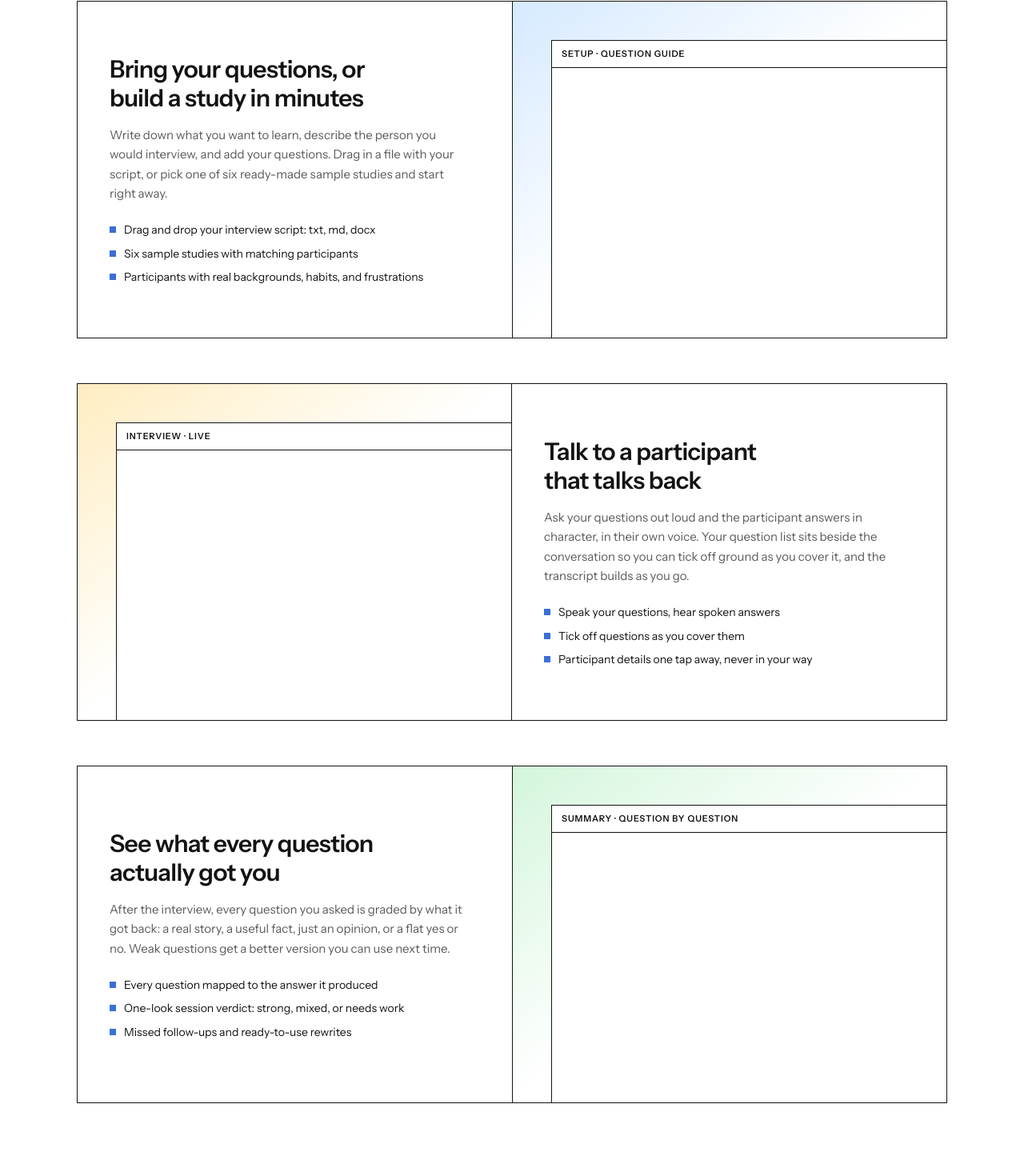
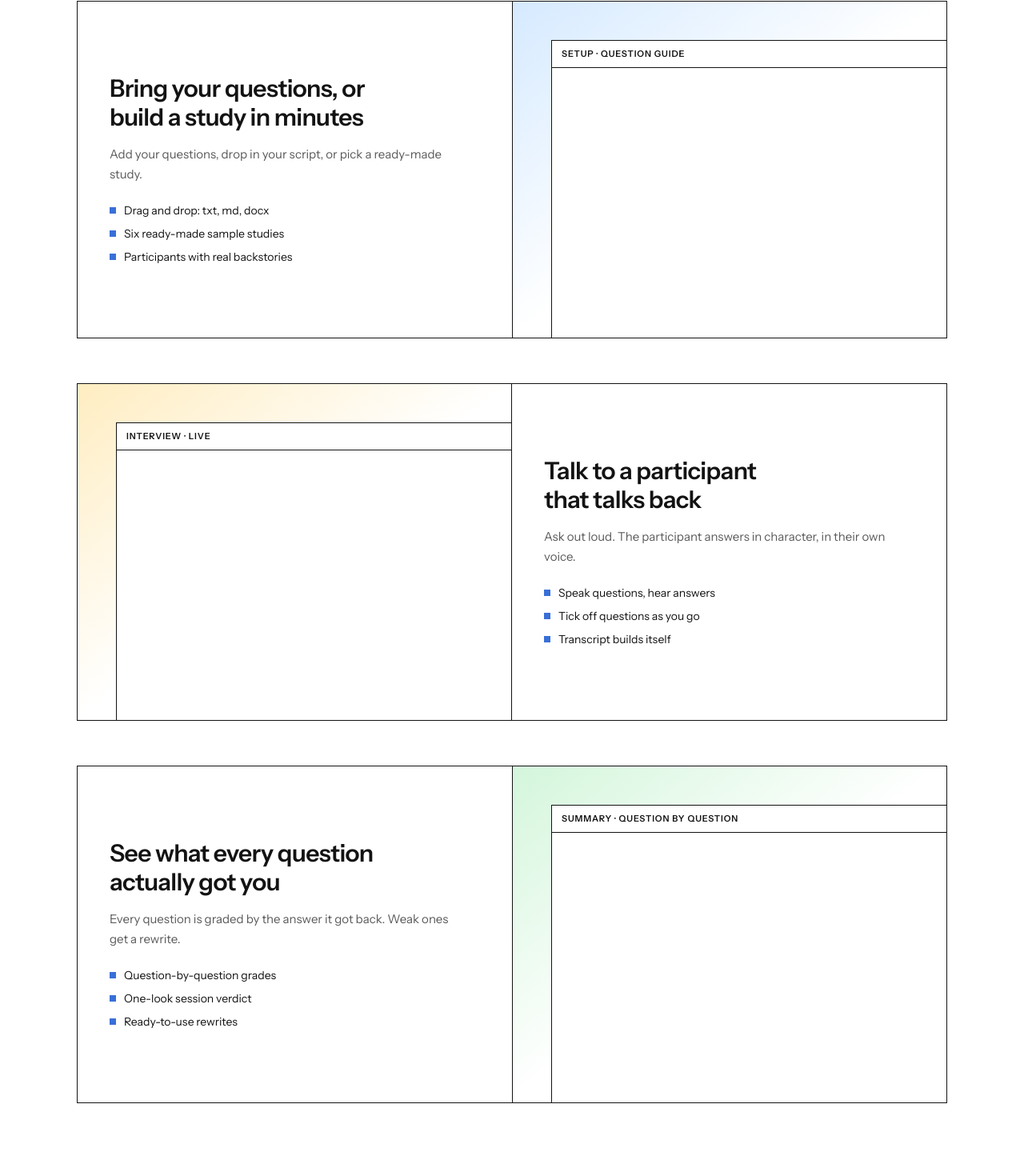
Before and after one commit to rishiashar/Personapilot, a Next.js app: page / in a window 1280 px wide. Shown: the part 1243-2713 px from the top of the page at 80% size. Built offline with nearby package versions, Linux system fonts and the light colour scheme.

Commit message:
copy: tighten How it works card text to scannable lines
Co-Authored-By: Devin AI <158243242+devin-ai-integration[bot]@users.noreply.github.com>

```diff
--- a/app/page.tsx
+++ b/app/page.tsx
@@ -14,11 +14,11 @@ const FEATURES = [
   {
     title: "Bring your questions, or build a study in minutes",
     description:
-      "Write down what you want to learn, describe the person you would interview, and add your questions. Drag in a file with your script, or pick one of six ready-made sample studies and start right away.",
+      "Add your questions, drop in your script, or pick a ready-made study.",
     points: [
-      "Drag and drop your interview script: txt, md, docx",
-      "Six sample studies with matching participants",
-      "Participants with real backgrounds, habits, and frustrations",
+      "Drag and drop: txt, md, docx",
+      "Six ready-made sample studies",
+      "Participants with real backstories",
     ],
     gradient: "from-wash-blue via-background to-background",
     mockup: (
@@ -35,11 +35,11 @@ const FEATURES = [
   {
     title: "Talk to a participant that talks back",
     description:
-      "Ask your questions out loud and the participant answers in character, in their own voice. Your question list sits beside the conversation so you can tick off ground as you cover it, and the transcript builds as you go.",
+      "Ask out loud. The participant answers in character, in their own voice.",
     points: [
-      "Speak your questions, hear spoken answers",
-      "Tick off questions as you cover them",
-      "Participant details one tap away, never in your way",
+      "Speak questions, hear answers",
+      "Tick off questions as you go",
+      "Transcript builds itself",
     ],
     gradient: "from-wash-amber via-background to-background",
     mockup: (
@@ -57,11 +57,11 @@ const FEATURES = [
   {
     title: "See what every question actually got you",
     description:
-      "After the interview, every question you asked is graded by what it got back: a real story, a useful fact, just an opinion, or a flat yes or no. Weak questions get a better version you can use next time.",
+      "Every question is graded by the answer it got back. Weak ones get a rewrite.",
     points: [
-      "Every question mapped to the answer it produced",
-      "One-look session verdict: strong, mixed, or needs work",
-      "Missed follow-ups and ready-to-use rewrites",
+      "Question-by-question grades",
+      "One-look session verdict",
+      "Ready-to-use rewrites",
     ],
     gradient: "from-wash-green via-background to-background",
     mockup: (
```
